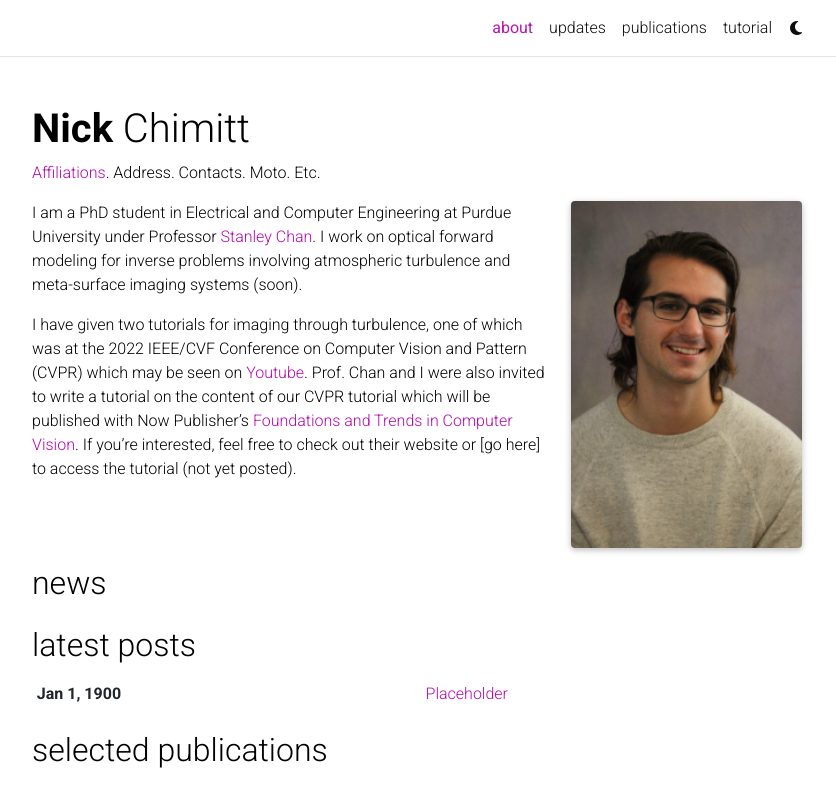
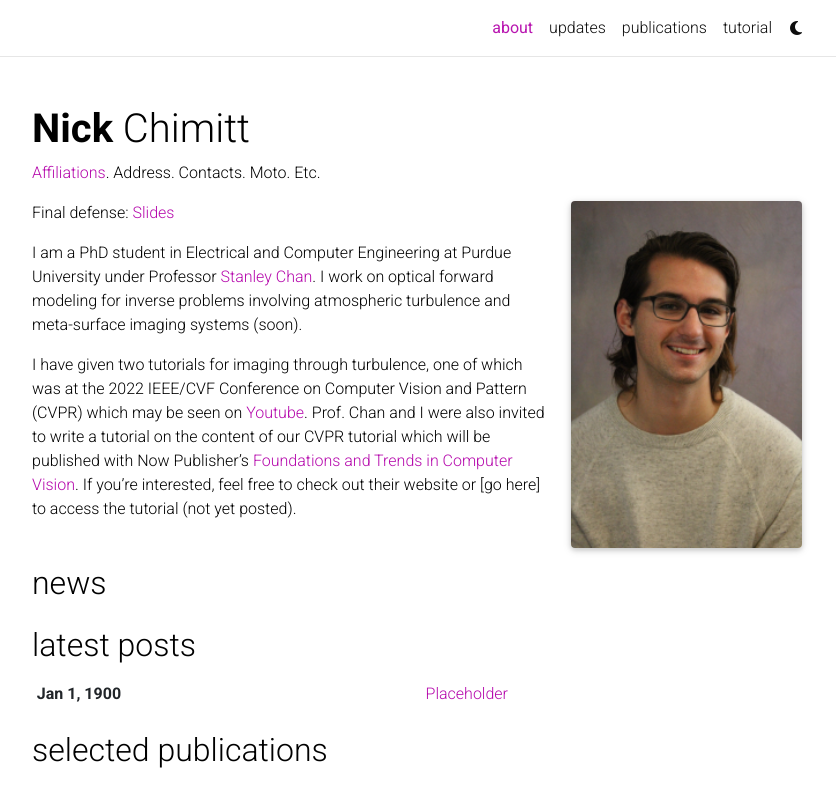
Before and after one commit to nchimitt/nchimitt.github.io, a Jekyll site: the page built from _pages/about.md, in a window 1280 px wide and 1087 px high, cut to the strip 0-798 px from the top of the window. Shown: the whole strip, without its empty margins (223-1059 px from the left). Built offline with Jekyll 4.4.1, drawn with Linux system fonts in a browser that asks for light colours; full-size pictures stand in for the smaller copies a plugin makes; comment, search, counter and statistics services are not loaded; a style sheet for code colours, icons or effects is not loaded.

Commit message:
add slides

```diff
--- a/_pages/about.md
+++ b/_pages/about.md
@@ -19,6 +19,8 @@ selected_papers: true # includes a list of papers marked as "selected={true}"
 social: true  # includes social icons at the bottom of the page
 ---
 
+Final defense: [Slides](https://drive.google.com/file/d/1d5N2jf10Am_9yNy8z8x2UcPsyvRo5wh-/view?usp=sharing)
+
 I am a PhD student in Electrical and Computer Engineering at Purdue University under Professor [Stanley Chan](https://engineering.purdue.edu/ChanGroup/stanleychan.html). I work on optical forward modeling for inverse problems involving atmospheric turbulence and meta-surface imaging systems (soon).
 
 I have given two tutorials for imaging through turbulence, one of which was at the 2022 IEEE/CVF Conference on Computer Vision and Pattern (CVPR) which may be seen on [Youtube](https://www.youtube.com/watch?v=g_VY0KToV_s). Prof. Chan and I were also invited to write a tutorial on the content of our CVPR tutorial which will be published with Now Publisher's [Foundations and Trends in Computer Vision](https://www.nowpublishers.com/CGV). If you're interested, feel free to check out their website or [go here] to access the tutorial (not yet posted).
```
